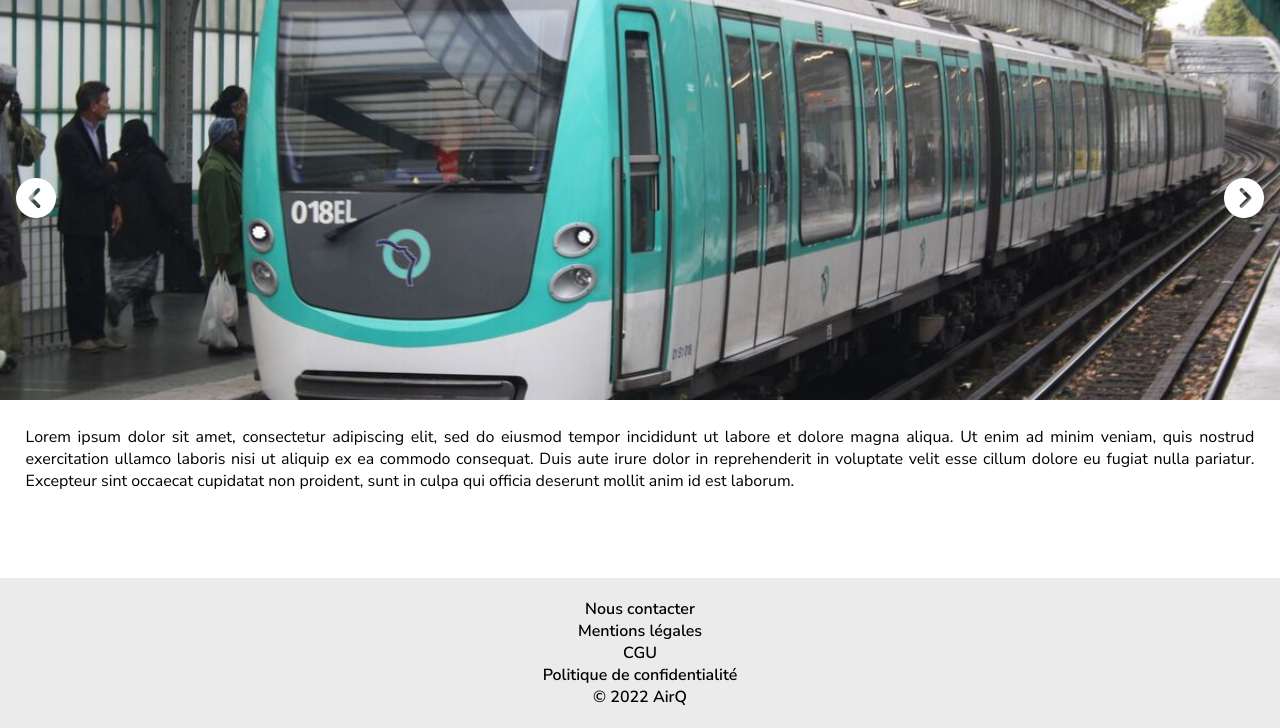
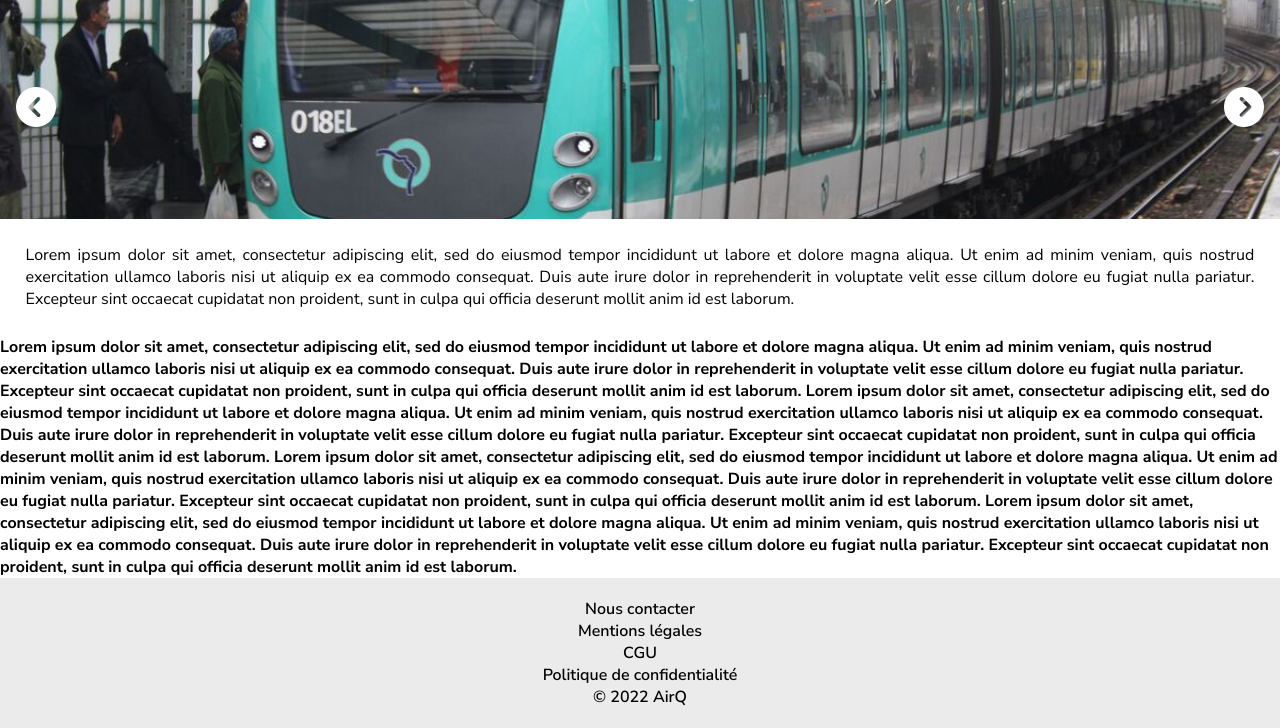
Before and after one commit to smansteel/APP_Info, a PHP site: page /arthur/accueil_v2.html in a window 1280 px wide. Shown: the part 72-800 px from the top of the page. Run offline with PHP 8.4, Linux system fonts and the light colour scheme.

Commit message:
last updates

```diff
--- a/arthur/accueil_v2.html
+++ b/arthur/accueil_v2.html
@@ -53,6 +53,15 @@
         </p>
     </div>
 
+    <div class="forme">
+        <h4>Lorem ipsum dolor sit amet, consectetur adipiscing elit, sed do eiusmod tempor incididunt ut labore et dolore magna aliqua. Ut enim ad minim veniam, quis nostrud exercitation ullamco laboris nisi ut aliquip ex ea commodo consequat. Duis aute irure dolor in reprehenderit in voluptate velit esse cillum dolore eu fugiat nulla pariatur. Excepteur sint occaecat cupidatat non proident, sunt in culpa qui officia deserunt mollit anim id est laborum.
+        Lorem ipsum dolor sit amet, consectetur adipiscing elit, sed do eiusmod tempor incididunt ut labore et dolore magna aliqua. Ut enim ad minim veniam, quis nostrud exercitation ullamco laboris nisi ut aliquip ex ea commodo consequat. Duis aute irure dolor in reprehenderit in voluptate velit esse cillum dolore eu fugiat nulla pariatur. Excepteur sint occaecat cupidatat non proident, sunt in culpa qui officia deserunt mollit anim id est laborum.
+        Lorem ipsum dolor sit amet, consectetur adipiscing elit, sed do eiusmod tempor incididunt ut labore et dolore magna aliqua. Ut enim ad minim veniam, quis nostrud exercitation ullamco laboris nisi ut aliquip ex ea commodo consequat. Duis aute irure dolor in reprehenderit in voluptate velit esse cillum dolore eu fugiat nulla pariatur. Excepteur sint occaecat cupidatat non proident, sunt in culpa qui officia deserunt mollit anim id est laborum.
+        Lorem ipsum dolor sit amet, consectetur adipiscing elit, sed do eiusmod tempor incididunt ut labore et dolore magna aliqua. Ut enim ad minim veniam, quis nostrud exercitation ullamco laboris nisi ut aliquip ex ea commodo consequat. Duis aute irure dolor in reprehenderit in voluptate velit esse cillum dolore eu fugiat nulla pariatur. Excepteur sint occaecat cupidatat non proident, sunt in culpa qui officia deserunt mollit anim id est laborum.
+
+    </h4>
+    </div>
+
     <footer>
 
         <div class="contenu-footer">
--- a/arthur/style_v2.css
+++ b/arthur/style_v2.css
@@ -6,6 +6,7 @@
 
 html {
     font-size: 16px;
+    scroll-behavior: smooth;
 }
 
 body {
@@ -140,11 +141,6 @@ nav {
         transition: transform 1s;
     }
 
-    /* .fermer .slider {
-        transform: translateX(-100%);
-        transition: transform 1s;
-    } */
-
 }
 
 /* Slider */
@@ -188,10 +184,20 @@ nav {
     text-align: justify;
 }
 
+/* Forme n°1 */
+
+/* .forme {
+    width: 50vw;
+    height: 100%;
+    background-color: #00C4B3;
+    border-radius: 0% 100% 68% 32% / 100% 38% 62% 0% ;
+} */
+
 /* Footer */
 
 footer {
     flex-shrink: 0;
+    flex-grow: 1;
     width: 100%;
     background: #ebebeb;
     color: #000;
```
